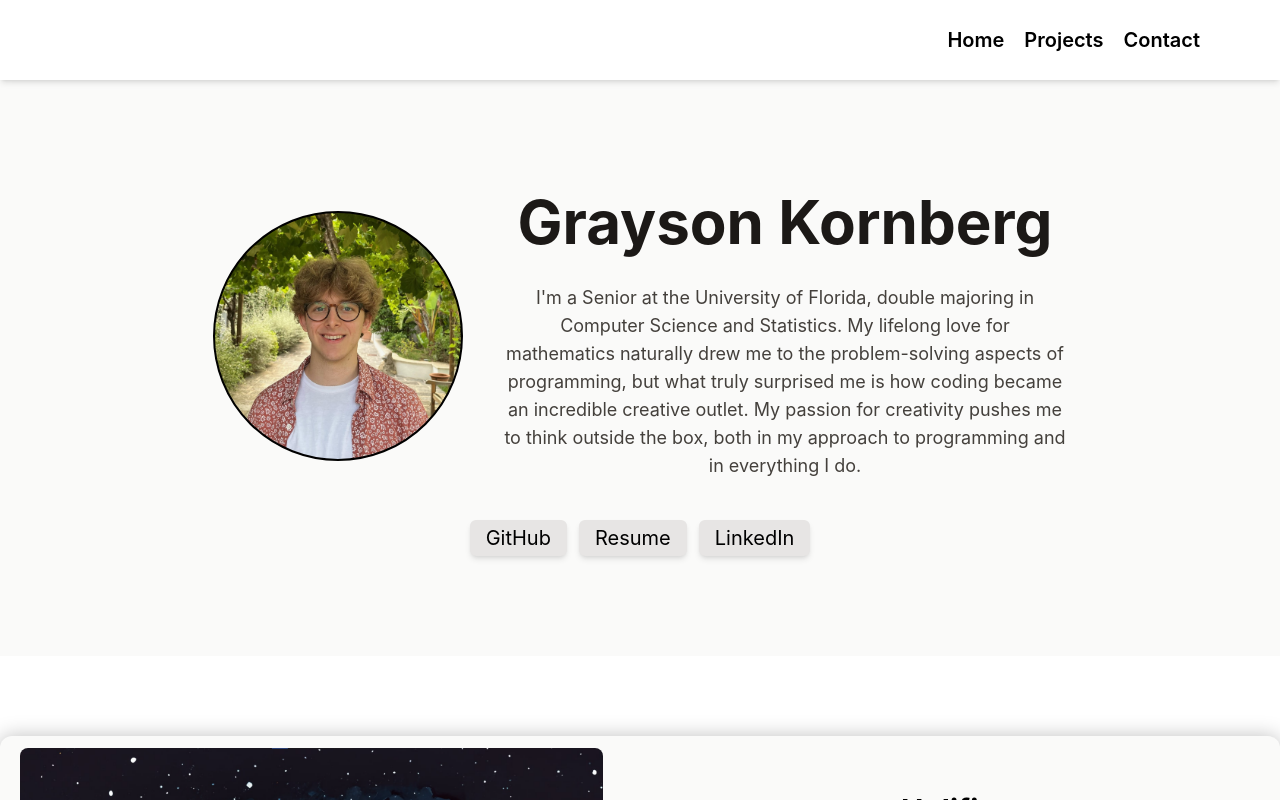
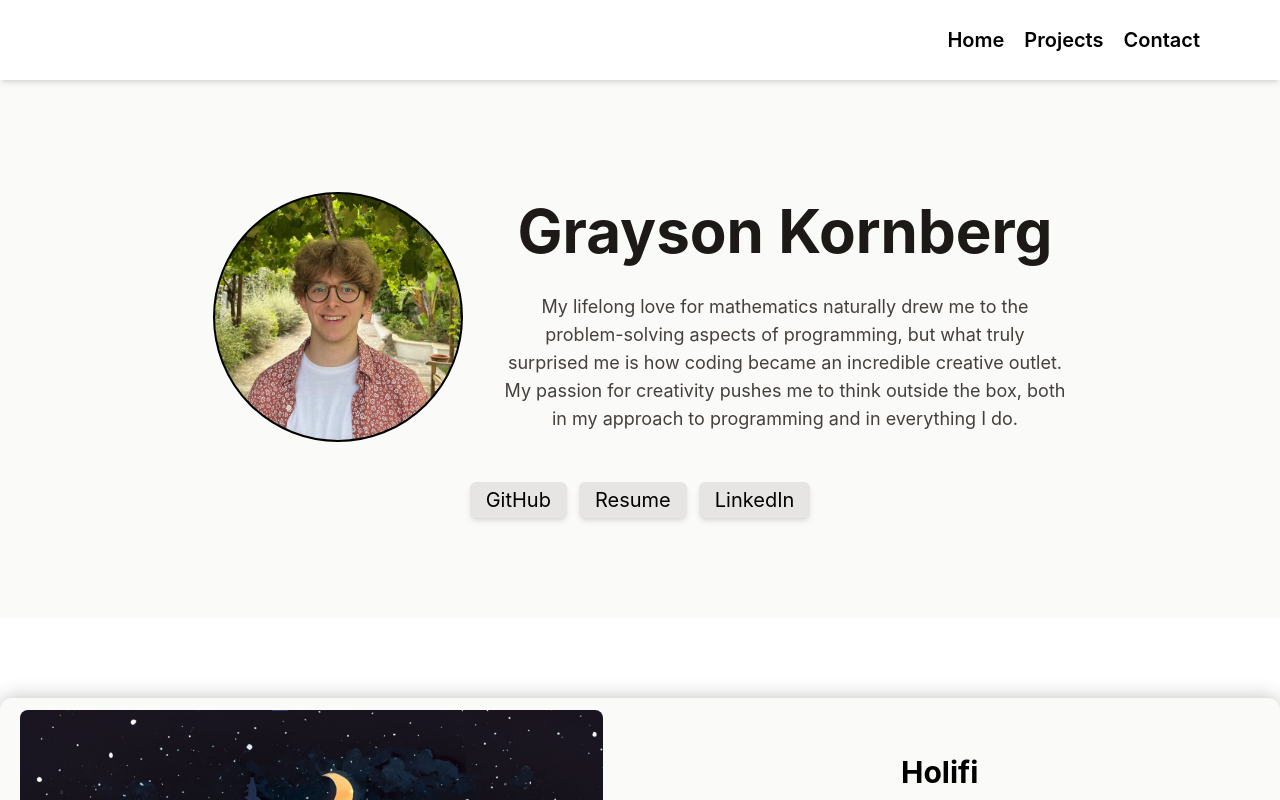
Before and after one commit to GraysonKornberg/portfolio, a React (Create React App) app: page / in a window 1280 px wide. Built offline with nearby package versions, Linux system fonts and the light colour scheme.

Commit message:
Update About.js

```diff
--- a/src/About.js
+++ b/src/About.js
@@ -18,9 +18,7 @@ function About() {
                         Grayson Kornberg
                     </h1>
                     <h1 className='text-lg text-center text-stone-700'>
-                        I'm a Senior at the University of Florida, double
-                        majoring in Computer Science and Statistics. My lifelong
-                        love for mathematics naturally drew me to the
+                        My lifelong love for mathematics naturally drew me to the
                         problem-solving aspects of programming, but what truly
                         surprised me is how coding became an incredible creative
                         outlet. My passion for creativity pushes me to think
```
